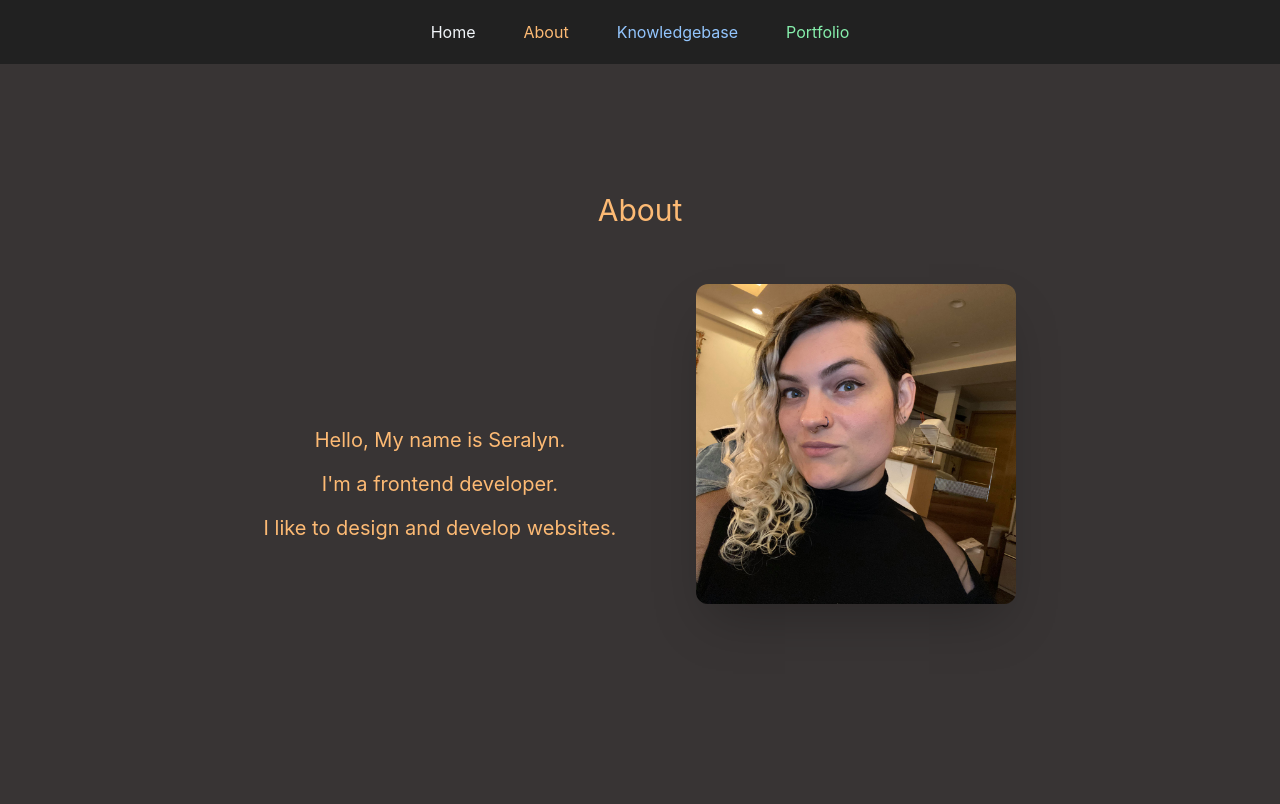
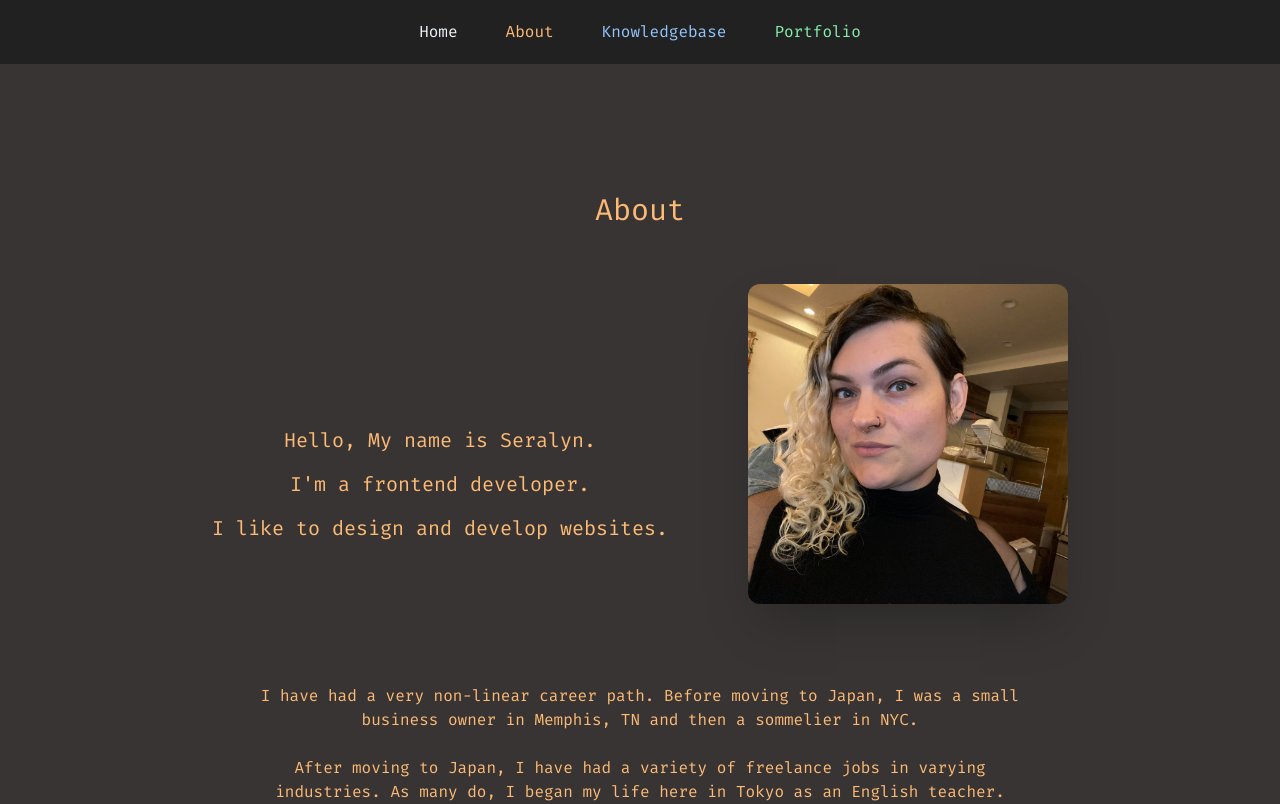
Before and after one commit to Seralyn/seradevsite, a React (Create React App) app: page /about in a window 1280 px wide. Built offline with nearby package versions, Linux system fonts and the light colour scheme.

Commit message:
added alt text to photos in hopes of fixing Netlify build and filled out more about me stuff

```diff
--- a/src/components/About.js
+++ b/src/components/About.js
@@ -1,24 +1,41 @@
-import React from "react";
-import "./About.css";
-import seraphoto from "../img/seralyn.jpg";
+import React from 'react';
+import './About.css';
+import seraphoto from '../img/seralyn.jpg';
 
 export default function About() {
     return (
         <div className="text-orange-300 flex flex-col items-center">
             <div className="mt-32 w-full">
                 <h1 className="text-3xl">About</h1>
+
                 <div className="flex justify-center items-center mt-14">
                     <div className="mt-20">
-            <p className="py-2 text-xl">Hello, My name is Seralyn.</p>
-            <p className="py-2 text-xl">I'm a frontend developer.</p>
+                        <p className="py-2 text-xl">
+                            Hello, My name is Seralyn.
+                        </p>
+                        <p className="py-2 text-xl">
+                            I'm a frontend developer.
+                        </p>
                         <p className="py-2 text-xl">
                             I like to design and develop websites.
                         </p>
                     </div>
                     <div className="w-80 ml-20 rounded-xl shadow-2xl overflow-hidden">
-            <img src={seraphoto} />
+                        <img src={seraphoto} alt="photo" />
                     </div>
                 </div>
+            </div>
+            <div className="mt-20 w-3/5">
+                <p>
+                    I have had a very non-linear career path. Before moving to
+                    Japan, I was a small business owner in Memphis, TN and then
+                    a sommelier in NYC.
+                </p>
+                <p className="mt-6">
+                    After moving to Japan, I have had a variety of freelance
+                    jobs in varying industries. As many do, I began my life here
+                    in Tokyo as an English teacher.
+                </p>
             </div>
         </div>
     );
--- a/src/components/LandingPage.js
+++ b/src/components/LandingPage.js
@@ -1,19 +1,12 @@
-import React from "react";
-import "./LandingPage.css";
-import seraphoto from "./../img/seralyn01.jpeg";
-import logo from "../logo.svg";
+import React from 'react';
+import './LandingPage.css';
+
+import logo from '../logo.svg';
 
 export default function LandingPage() {
-  return (
-    <div className="flex flex-col items-center mt-12">
-      <div>
-        <img
-          className="rounded-lg shadow-2xl shadow-green-400 w-64"
-          src={seraphoto}
-        />
-      </div>
-      <p className="text-green-300 mt-6">Hi, I'm Seralyn.</p>
-      <img src={logo} className="App-logo" alt="logo" />
-    </div>
-  );
+    return (
+        <div className="flex flex-col items-center mt-12">
+            <img src={logo} className="App-logo" alt="logo" />
+        </div>
+    );
 }
--- a/src/index.css
+++ b/src/index.css
@@ -1,3 +1,5 @@
+@import url("https://fonts.googleapis.com/css2?family=Fira+Mono:wght@400;500;700&family=Source+Code+Pro:ital,wght@0,200;0,300;0,400;0,500;0,700;1,200;1,300;1,400;1,500;1,700&display=swap");
+
 @tailwind base;
 @tailwind components;
 @tailwind utilities;
@@ -10,6 +12,7 @@ body {
   -webkit-font-smoothing: antialiased;
   -moz-osx-font-smoothing: grayscale;
   background-color: rgb(56, 52, 52);
+  font-family: "Fira Mono", monospace;
 }
 
 code {
```
Also changed, not shown: src/App.js (+7 -7 lines), 1 other file (tests, documents, lock files or other folders). Lines whose indentation alone changed are shown as unchanged.
